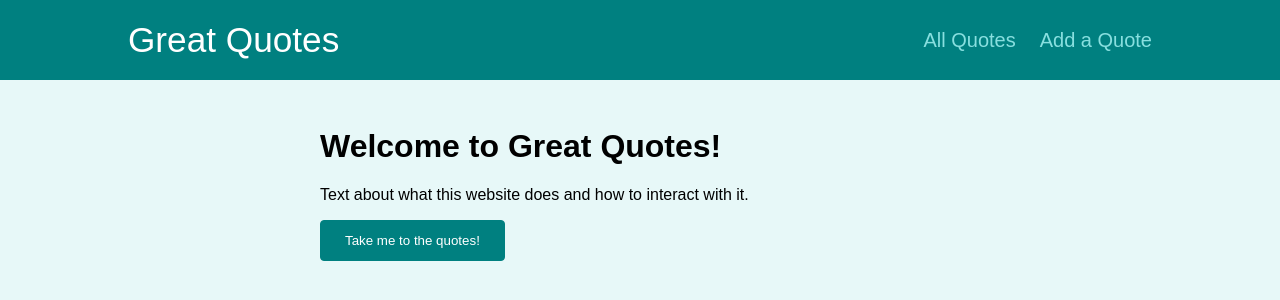
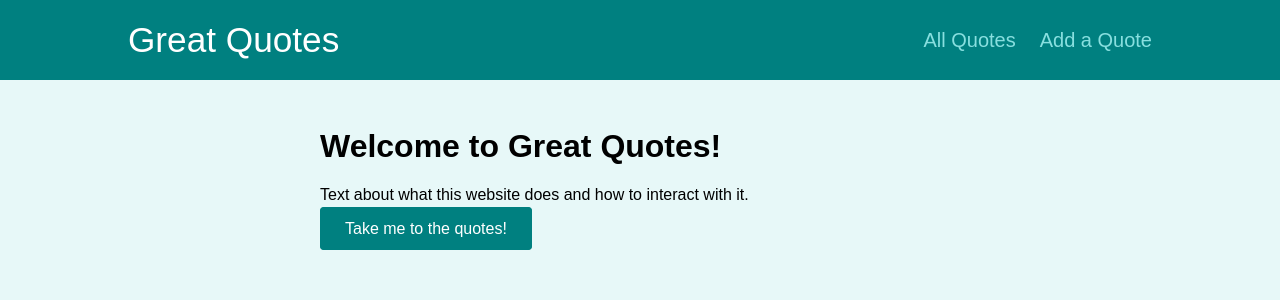
Before and after one commit to EmeraldSerpent57/GreatQuotes-app-reactRouter, a React (Create React App) app: page /home in a window 1280 px wide. Shown: the top 300 px of the page. Built offline with nearby package versions, Linux system fonts and the light colour scheme.

Commit message:
made button functional on homepage

```diff
--- a/src/pages/HomePage.js
+++ b/src/pages/HomePage.js
@@ -1,6 +1,7 @@
 import { Fragment } from "react";
 import { Helmet } from "react-helmet";
 import classes from './HomePage.modules.css';
+import { Link } from "react-router-dom";
 
 const HomePage = () => {
     return (
@@ -21,7 +22,9 @@ const HomePage = () => {
               Text about what this website does and how to interact with it.
             </p>
           </div>
-          <button className="btn">Take me to the quotes!</button>
+          <Link className="btn" to={`/quotes`}>
+            Take me to the quotes!
+          </Link>
         </body>
       </Fragment>
     );
```
